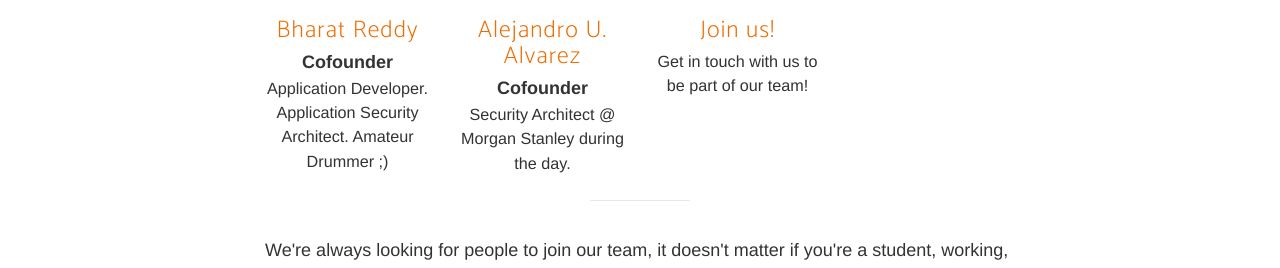
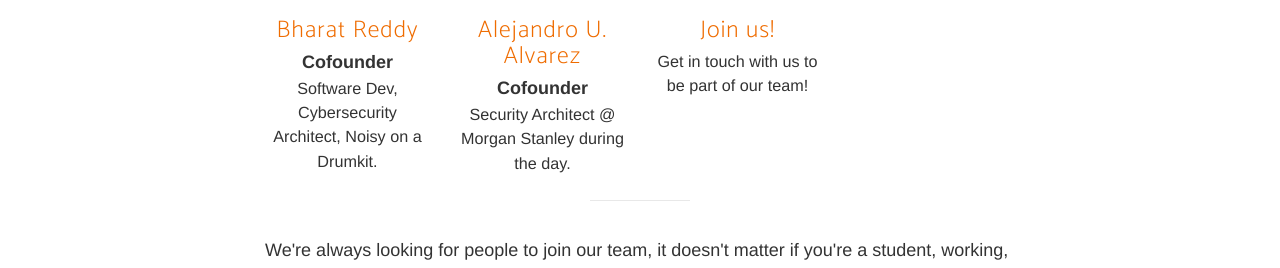
Before and after one commit to socialgorithm/socialgorithm.github.io, a Jekyll site: the page built from team.html, in a window 1280 px wide and 1163 px high. Shown: the part 316-584 px from the top of the window. Built offline with Jekyll 4.4.1, drawn with Linux system fonts in a browser that asks for light colours; nearby versions of some CDN libraries; some web fonts are replaced.

Commit message:
Rewrote bio

```diff
--- a/team.html
+++ b/team.html
@@ -9,7 +9,7 @@ layout: page
             avatar.html
             name="Bharat Reddy"
             role="Cofounder"
-            bio="Application Developer. Application Security Architect. Amateur Drummer ;)"
+            bio="Software Dev, Cybersecurity Architect, Noisy on a Drumkit."
             link="http://bharatreddy.com/"
             url="https://github.com/reddyalready.png"
         %}
```
